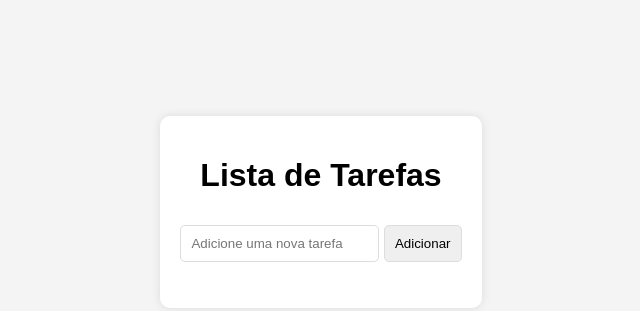
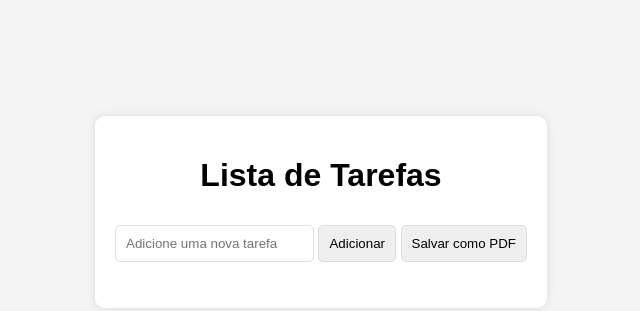
Before and after one commit to marconeone/lista_tarefas, a plain HTML site: page index.html in a window 1280 px wide. Shown: the part 188-499 px from the top of the page, without its empty margins (319-959 px from the left). Drawn offline with nearby package versions, Linux system fonts and the light colour scheme.

Commit message:
Correção do CSS e ajustes nos arquivos

```diff
--- a/index.html
+++ b/index.html
@@ -3,12 +3,14 @@
 <head>
     <title>Lista de Tarefas</title>
     <link rel="stylesheet" type="text/css" href="styles.css">
+    <script src="https://cdnjs.cloudflare.com/ajax/libs/jspdf/2.4.0/jspdf.umd.min.js"></script>
 </head>
 <body>
     <div class="container">
         <h1>Lista de Tarefas</h1>
         <input type="text" id="inserir_tarefa" placeholder="Adicione uma nova tarefa">
         <button onclick="addTask()">Adicionar</button>
+        <button onclick="saveAsPDF()">Salvar como PDF</button>
         <ul id="item"></ul>
     </div>
     <script src="script.js"></script>
--- a/script.js
+++ b/script.js
@@ -10,7 +10,9 @@ function addTask() {
         deleteButton.textContent = 'Delete';
         deleteButton.className = 'delete';
         deleteButton.onclick = function() {
-            taskList.removeChild(li);
+            if (confirm('Tem certeza que deseja deletar esta tarefa?')) {
+                taskList.removeChild(li);
+            }
         };
 
         const completeButton = document.createElement('button');
@@ -27,3 +29,18 @@ function addTask() {
         taskInput.value = '';
     }
 }
+
+async function saveAsPDF() {
+    const { jsPDF } = window.jspdf;
+    const doc = new jsPDF();
+
+    const taskItems = document.querySelectorAll('#item li');
+    let text = '';
+
+    taskItems.forEach((item, index) => {
+        text += `${index + 1}. ${item.textContent.replace('DeleteComplete', '').trim()}\n`;
+    });
+
+    doc.text(text, 10, 10);
+    doc.save('lista_de_tarefas.pdf');
+}
```
